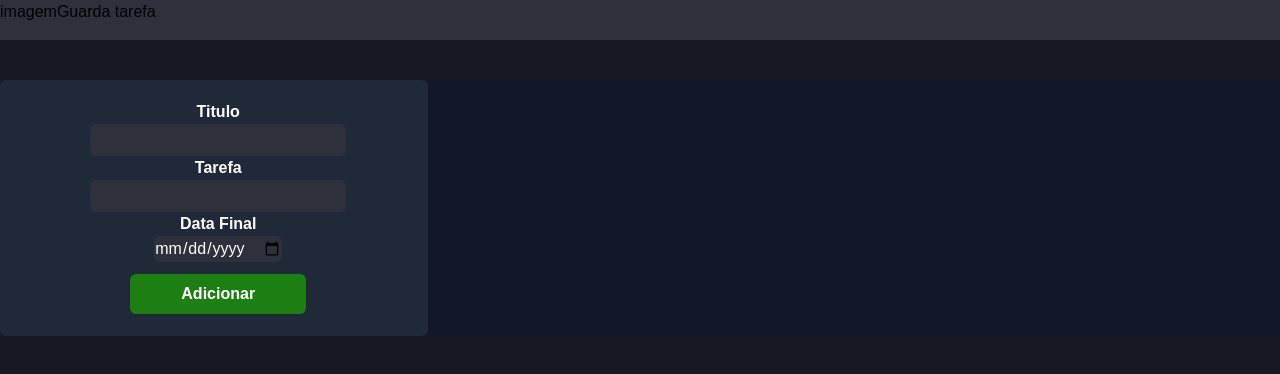
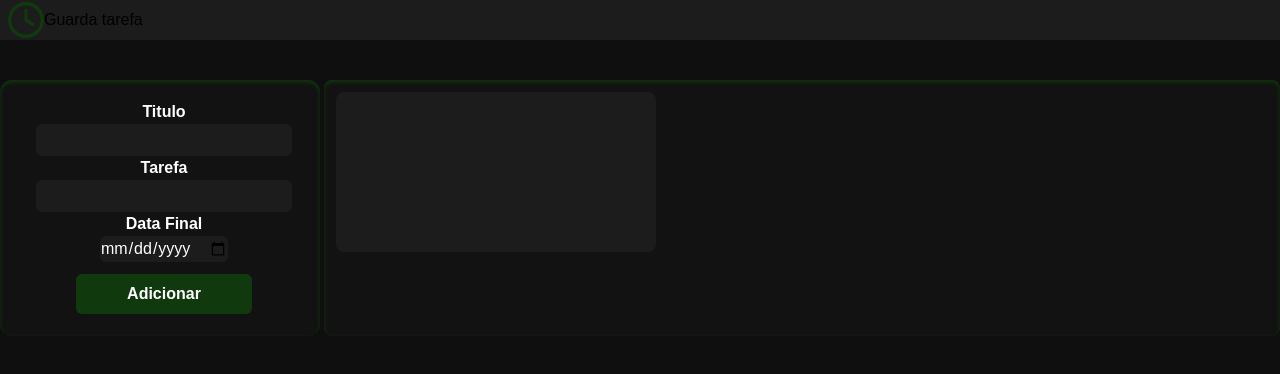
Before and after one commit to Igorrafael90/GuardaTarefas, a Next.js app: page / in a window 1280 px wide. Shown: the top 374 px of the page. Built offline with nearby package versions, Linux system fonts and the light colour scheme.

Commit message:
Estetica

```diff
--- a/app/globals.css
+++ b/app/globals.css
@@ -13,11 +13,10 @@
     --foreground: #ededed;
   }
 }
-/*Cor para o fundo #33384e*/
-/*Cor para icones e titulos #4a9f3c ou #1d7f13*/
-/*Conteudo #fffeff #14161f #1e2027*/
+
+/* #121212*/
 
 body {
-  background-color: #161822;
+  background-color: #0f0f0f;
   font-family: Arial, Helvetica, sans-serif;
 }
--- a/app/page.tsx
+++ b/app/page.tsx
@@ -2,6 +2,8 @@
 
 import { useEffect, useState } from "react";
 import { Task, addTask } from "@/utils/function";
+import { faClock } from "@fortawesome/free-regular-svg-icons";
+import { FontAwesomeIcon } from "@fortawesome/react-fontawesome";
 
 export default function Home() {
   const [Title, setTitle] = useState('');
@@ -18,13 +20,13 @@ export default function Home() {
 
   return (
     <>
-      <header className="w-full bg-Cinza h-10 flex">
-        imagem
+      <header className="w-full bg-Cinza h-10 flex items-center">
+        <FontAwesomeIcon className="ml-2 h-9 text-Verde" icon={faClock}/>
         <h1>Guarda tarefa</h1>
       </header>
       <main className="w-full h-full flex items-center justify-center">
-        <section className="w-full flex mt-10">
-          <div className="flex flex-col items-center text-white bg-gray-800 w-2/4 h-64 pl-2 rounded-md">
+        <section className="w-full flex mt-10 space-x-1">
+          <div className="flex flex-col items-center text-white bg-CinzaM w-2/4 h-64 pl-2 max-w-80 min-w-72 rounded-xl shadow-Verde shadow-inner">
             <label className="mt-5 font-bold">Titulo</label>
             <input className="block bg-Cinza w-64 h-8 rounded-md" name="title" value={Title} onChange={(e) => setTitle(e.target.value)} type="text" />
             <label className="font-bold">Tarefa</label>
@@ -35,8 +37,11 @@ export default function Home() {
             Adicionar
           </button>
           </div>
-          <div className="bg-gray-900 w-full">
-
+          <div className="bg-CinzaM w-3/4 rounded-lg shadow-Verde shadow-inner grid grid-cols-3 p-3">
+            <div className="bg-Cinza w-80 h-40 rounded-lg">
+              <h1></h1>
+              <p></p>
+            </div>
           </div>
         </section>
       </main>
--- a/tailwind.config.ts
+++ b/tailwind.config.ts
@@ -9,8 +9,9 @@ export default {
   theme: {
     extend: {
       colors: {
-        Cinza: '#2e313b',
-        Verde: '#1d7f13'
+        CinzaM: '#121212',//#0f0f0f
+        Cinza: '#1c1c1c',//#121212
+        Verde: '#11390e'
       },
     },
   },
```
Also changed, not shown: package.json (+11 -6 lines), 1 other file (tests, documents, lock files or other folders).
